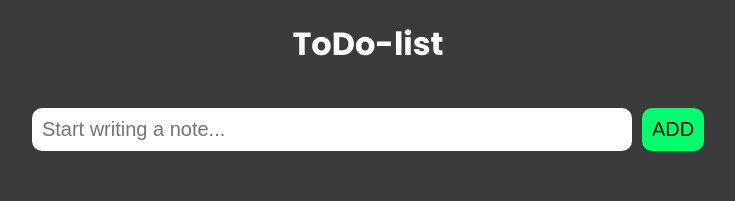
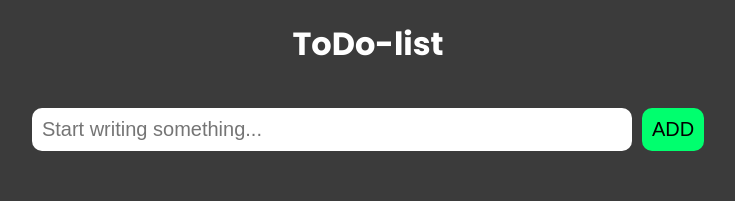
Before and after one commit to jens-vadim-heim/todo-app, a React (Vite) app: page / in a window 1280 px wide. Shown: the top 201 px of the page, without its empty margins (272-1007 px from the left). Built offline with nearby package versions, Linux system fonts and the light colour scheme.

Commit message:
update w status toggling

```diff
--- a/src/App.jsx
+++ b/src/App.jsx
@@ -13,7 +13,7 @@ function App() {
   const handleAdd = (e) => {
     e.preventDefault();
     if (input.trim() === '') return;
-    setTodos([...todos, {text: input}])
+    setTodos([...todos, {text: input, done: false}])
     setInput('');
   }
 
@@ -21,15 +21,21 @@ function App() {
     setTodos(todos.filter((todo, index) => index !== indexToDelete))
   }
 
+  const markAsDone = (indexToToggle) => {
+    setTodos(todos.map((todo, index) => {
+      return index === indexToToggle ? {...todo, done: !todo.done} : todo;
+    }))
+  }
+
   return (
     <div className='wrapper'>
       <h1>ToDo-list</h1>
       <form>
         <input
-          type="note"
-          name="note"
-          id="note"
-          placeholder="Start writing a note..."
+          type="text"
+          name="noteInput"
+          id="noteInput"
+          placeholder="Start writing something..."
           value={input}
           onChange={handleInputChange}/>
         <button className='add-note-btn' onClick={handleAdd}>ADD</button>
@@ -37,9 +43,16 @@ function App() {
       <div className="todo-container">
         {todos.map((todo, index) => {
           return (
-            <div className="todo" key={index} onClick={() => handleDelete(index)}>
+            <div
+              className={`todo ${todo.done ? 'done' : ''}`}
+              key={index}
+              onClick={() => markAsDone(index)}>
               <button
                 className="dlt-btn"
+                onClick={(e) => {
+                  e.stopPropagation();
+                  handleDelete(index);
+                }}
                 >Delete</button>
               {todo.text}
             </div>
--- a/src/index.css
+++ b/src/index.css
@@ -55,7 +55,7 @@ input{
 .todo-container{
     width: 100%;
     display: grid;
-    grid-template-columns: repeat(auto-fit, minmax(150px, 1fr));
+    grid-template-columns: repeat(3, minmax(150px, 1fr));
     gap: 20px;
 }
 .todo{
@@ -67,6 +67,7 @@ input{
     position: relative;
     word-wrap: break-word;
     overflow-wrap: break-word;
+    transition-duration: 300ms;
 }
 .dlt-btn{
     background-color: transparent;
@@ -85,6 +86,19 @@ input{
     color: white;
 }
 
+.todo:hover .dlt-btn:hover{
+    background-color: rgb(187, 0, 0);
+}
+
+.done {
+    background-color: grey;
+    text-decoration: line-through;
+}
+
+.done:hover{
+    background-color: rgb(145, 145, 145);
+}
+
 @media (max-width: 600px){
     form{
         flex-direction: column;
```
